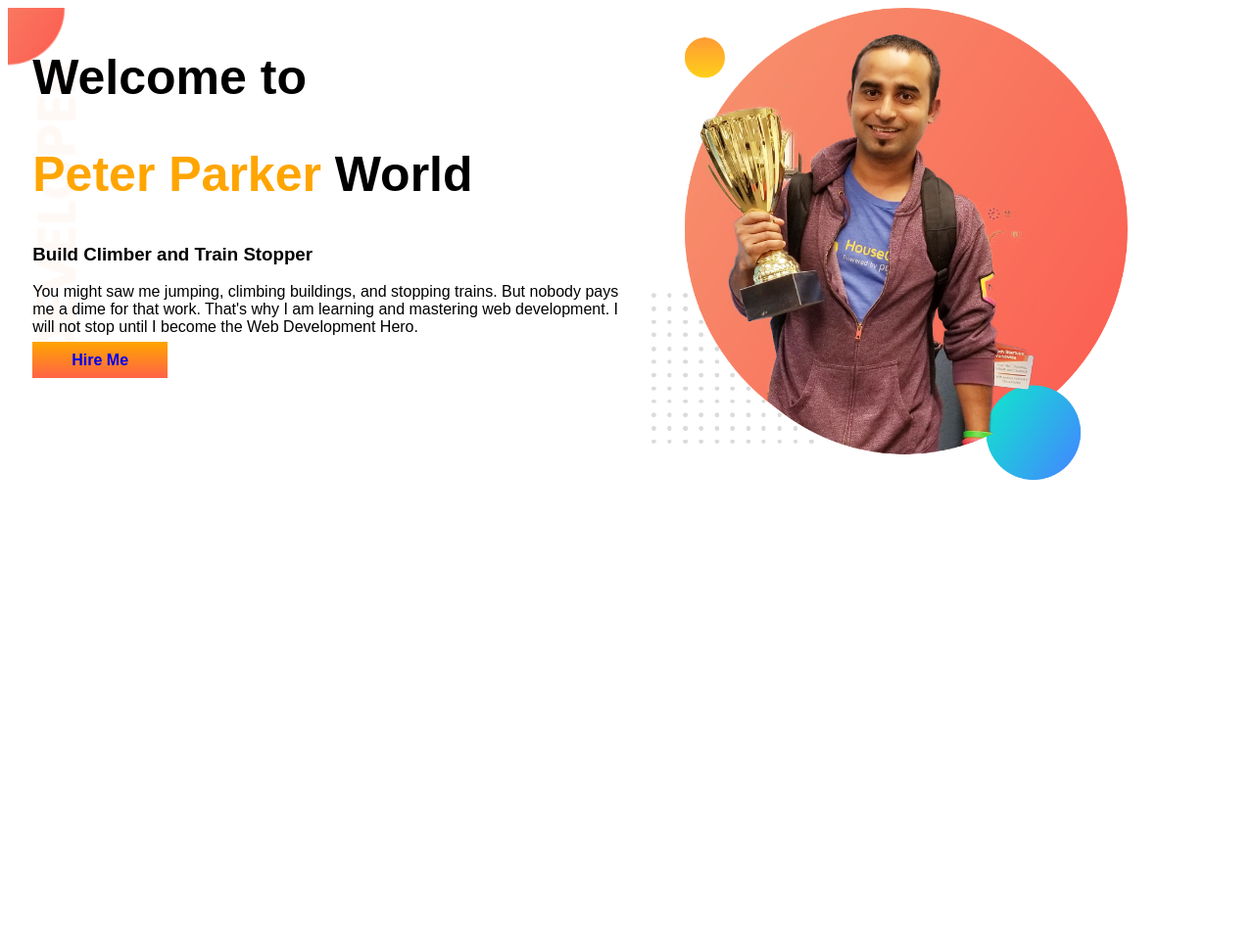
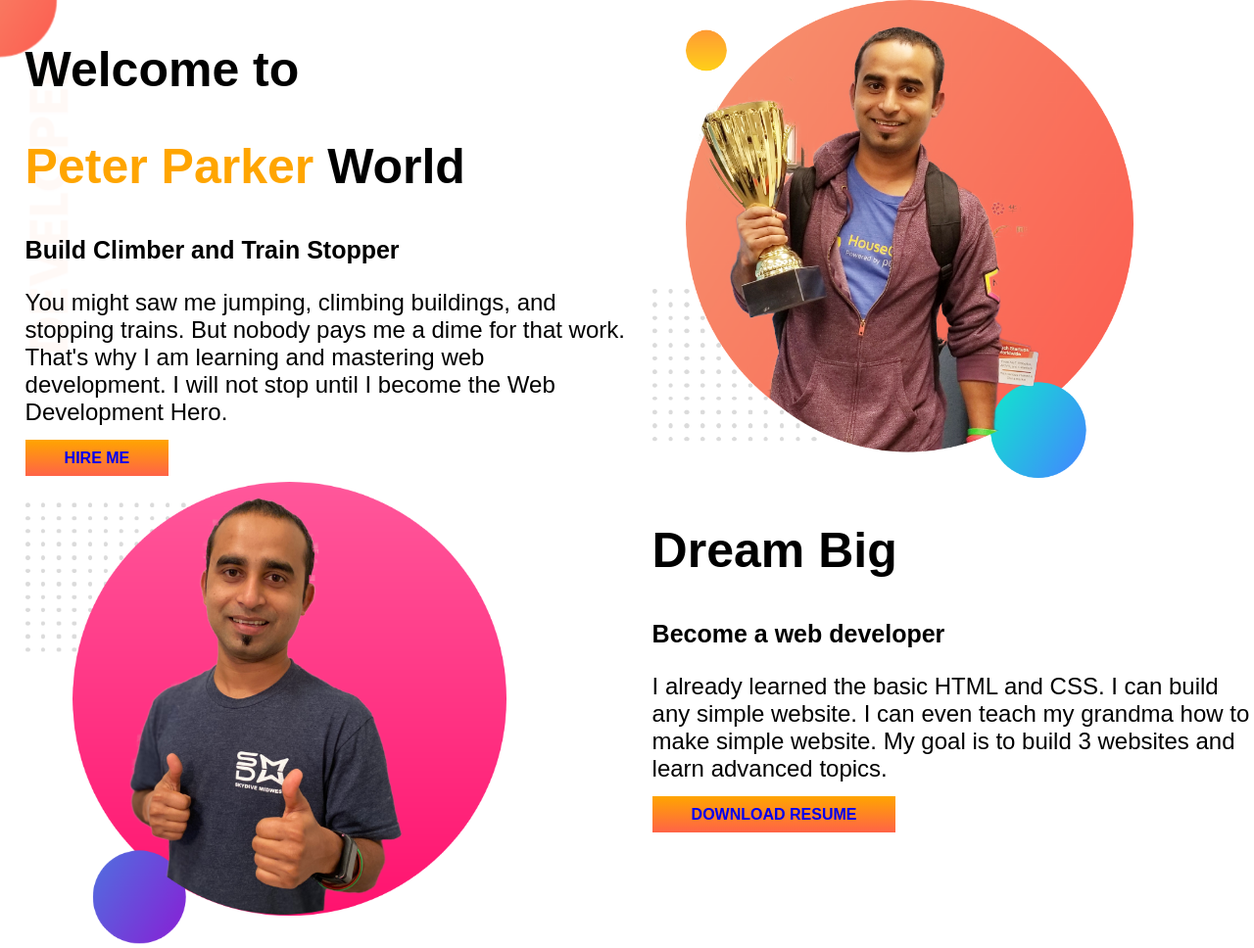
Before and after one commit to raselahmed332/simple_protfolio, a plain HTML site: page index.html in a window 1280 px wide. Shown: the whole page at 98% size. Before the commit the page ends 800 px from the top, so only its background shows below. Drawn offline with Linux system fonts and the light colour scheme.

Commit message:
secend section added

```diff
--- a/index.html
+++ b/index.html
@@ -26,5 +26,18 @@
             <img src="images/jhankar.png" alt="">
 
     </section>
+
+    <section class="">
+            <div class="half-width">
+                <img src="images/jhankar2.png" alt="">
+        </div>
+        <div class="half-width">
+            <h1>Dream Big</h1>
+            <h3>Become a web developer  </h3>
+                <p>I already learned the basic HTML and CSS. I can build any simple website. I can even teach my grandma how to make simple website. My goal is to build 3 websites and learn advanced topics.</p>
+          <a class="a-button" href="#">Download Resume</a>
+        </div>
+
+    </section>
 </body>
 </html>
--- a/style.css
+++ b/style.css
@@ -1,5 +1,7 @@
 body {
     font-family: 'Poooins', sans-serif;
+    margin: 0;
+    padding: 0;
 }
 h1 {
     font-size: 50px;
@@ -30,4 +32,11 @@ section {
     text-decoration: none;
     padding: 10px 40px;
     background-image: linear-gradient(orange, tomato);
+    text-transform: uppercase;
 }
+.half-width p {
+    font-size: 24px;
+}
+h3 {
+    font-size: 25px;
+}
```
